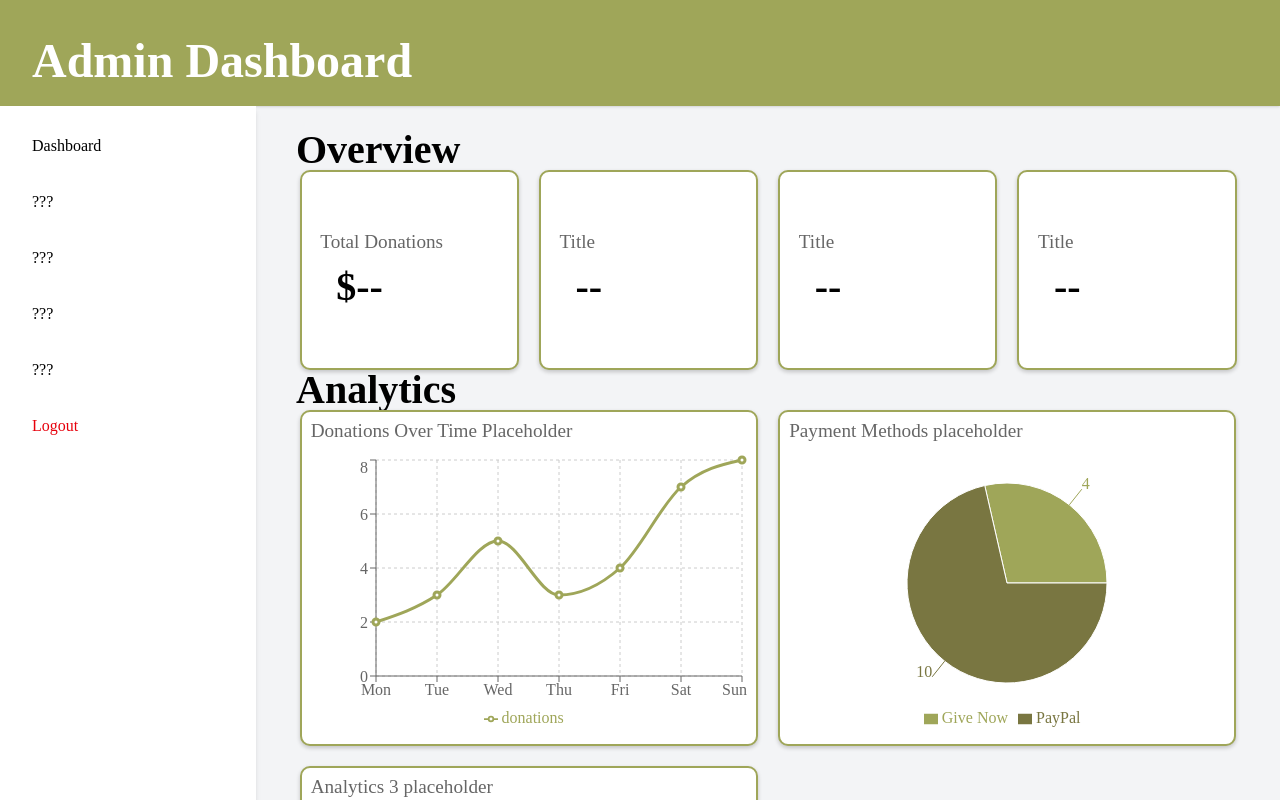
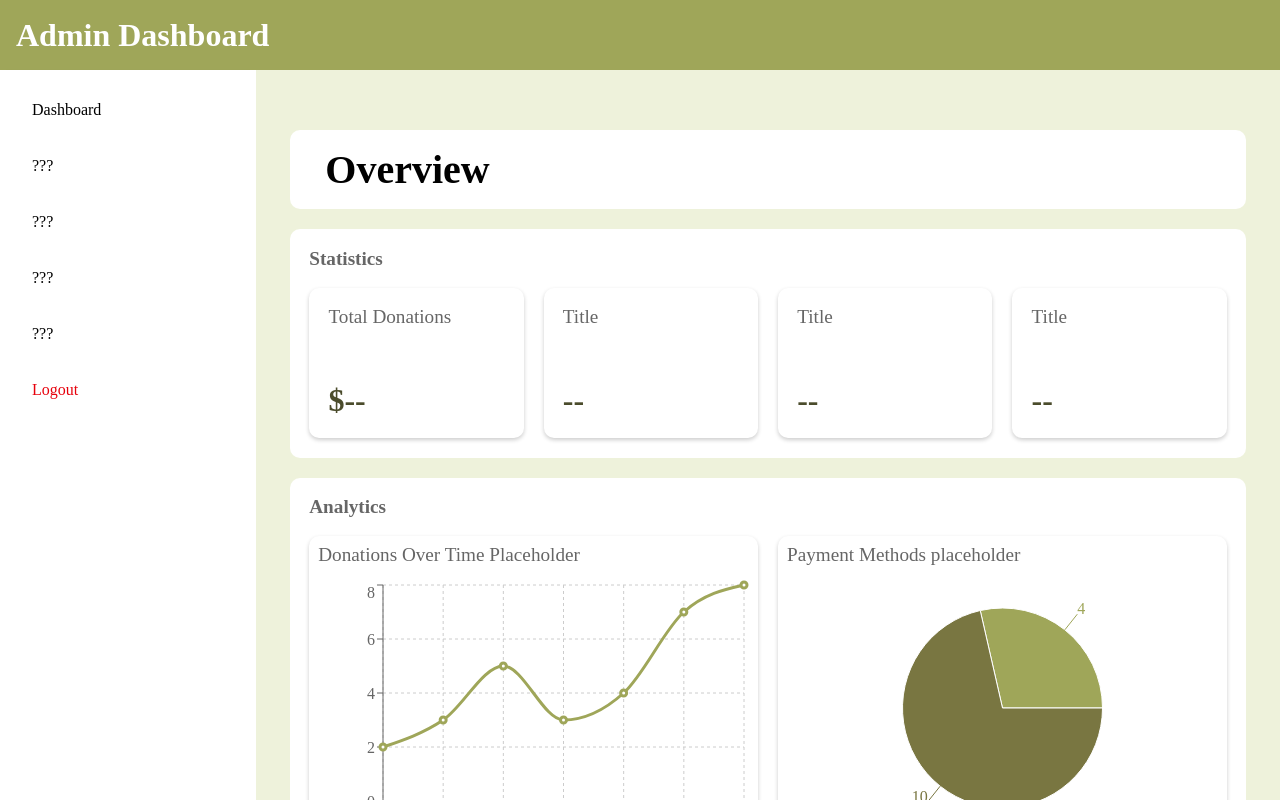
Before and after one commit to FritRin/Back-to-the-Bush-Koalas-New-Website-Development, a React app in the folder frontend/: page /admin in a window 1280 px wide. Shown: the top 800 px of the page. Built offline with nearby package versions, Linux system fonts and the light colour scheme; the HTML template or start-up script is replaced by a standard one.

Commit message:
Improved the css styling of the admin dashboard, adapted the adminPanelLayout into the same styling method used for the other parts of the website

```diff
--- a/frontend/src/components/StatisticDisplay.jsx
+++ b/frontend/src/components/StatisticDisplay.jsx
@@ -1,5 +1,3 @@
-import React from 'react';
-
 function StatisticCard({ title, value }) {
     return (
         <div className="adminStatisticDiv">
--- a/frontend/src/index.css
+++ b/frontend/src/index.css
@@ -373,58 +373,114 @@ p.emergencyNumber {
 }
 
 /* Admin Dashboard styles */
+.adminDashboard {
+  background-color: #EEF2DB;
+  min-height: 100vh;
+  padding: 1rem 0;
+}
 
-/* Statistic Card container */
-div.adminStatisticContainer {
+.adminDashboardOverview {
   display: flex;
-  flex-direction: row;
-  flex-wrap: nowrap;
-  justify-content: space-around;
+  flex-direction: column;
   gap: 20px;
+}
+
+.adminOverview {
+  display: flex;
+  align-items: center;
+  background-color: #ffffff;
+  border-radius: 10px;
+  padding: 2%;
   margin-left: 2%;
   margin-right: 2%;
 }
 
-/* Individual statistic cards */
-div.adminStatisticDiv {
+.adminOverview h2 {
+  color: #666666;
+  font-size: 1.8rem;
+  margin: 0;
+}
+
+
+/* Dahboard section containers */
+.adminSectionContainer {
   display: flex;
   flex-direction: column;
-  align-items: flex-start;
-  justify-content: center;
-  flex: 1;
-  height: 200px;
-  min-height: 200px;
   background-color: #ffffff;
-  border: 2px solid #9fa659;
   border-radius: 10px;
   padding: 2%;
+  gap: 20px;
+  margin-top: 20px;
+  margin-left: 1%;
+  margin-right: 1%;
+}
+
+/* Dashboard section titles */
+.adminSectionTitle {
+  color: #666666;
+  margin: 0;
+  font-size: 1.2rem;
+  font-weight: 600;
+}
+
+.adminStatisticWrapper {
+  display: flex;
+  flex-direction: row;
+  flex-wrap: nowrap;
+  gap: 20px;
+}
+
+/* Individual statistic cards */
+.adminStatisticDiv {
+  display: flex;
+  flex-direction: column;
+  justify-content: space-between;
+  flex: 1;
+  min-width: 0;
+  height: 150px;
+  min-height: 150px;
+  background-color: #ffffff;
+  border-radius: 10px;
+  padding: 1.2rem;
   box-shadow: 0 2px 4px rgba(0, 0, 0, 0.2);
   transition: transform 0.2s ease, box-shadow 0.2s ease;
 }
 
 /* Statistic card headings */
-div.adminStatisticDiv h3 {
+.adminStatisticDiv h3 {
   font-size: 1.2rem;
   font-weight: 500;
   color: #666666;
-  margin-top: 0;
-  margin-bottom: 15px;
+  margin: 0 0 10px 0;
 }
+
+.adminStatisticDiv h2 {
+  font-size: 2rem;
+  font-weight: 600;
+  color: #4b4c2c;
+  margin: 0;
+  line-height: 1.2;
+}
+
+/* Hover effects */
+.adminStatisticDiv:hover {
+  transform: translateY(-3px);
+  box-shadow: 0 8px 16px rgba(0, 0, 0, 0.2);
+}
+
+
 
 /* Analytics Grid */
 .adminAnalyticsGrid {
   display: grid;
   grid-template-columns: repeat(2, minmax(0,1fr));
   gap: 20px;
-  margin-left: 2%;
-  margin-right: 2%;
-  align-items: center;
+  align-items: stretch;
 }
 
 /* Individual analytics cards */
 .adminDonationAnalytics {
   background-color: #ffffff;
-  border: 2px solid #9fa659;
   border-radius: 10px;
   padding: 2%;
   box-shadow: 0 2px 4px rgba(0, 0, 0, 0.2);
@@ -444,3 +500,71 @@ div.adminStatisticDiv h3 {
   height: 280px;
   min-width: 0;
 }
+
+/* Admin Layout */
+.adminPanelLayout {
+  min-height: 100vh;
+  background-color: #EEF2DB;
+}
+
+.adminPanelHeader {
+  background-color: #9FA659;
+  color: #ffffff;
+  padding: 1rem;
+  box-shadow: 0 2px 4px rgba(0, 0, 0, 0.2);
+}
+
+.adminPanelHeader h1 {
+  font-size: 2rem;
+  font-weight: 700;
+  margin: 0;
+}
+
+.adminPanelContent {
+  display: flex;
+  min-height: 100vh;
+}
+
+.adminPanelMain {
+  flex: 1;
+  min-width: 0;
+  padding: 1.5rem;
+  background-color: #EEF2DB;
+}
+
+/* Admin Sidebar */
+
+.adminSidebar {
+  width: 16rem;
+  flex-shrink: 0;
+  background-color: #9FA659;
+  box-shadow: 0 2px 4px rgba(0, 0, 0, 0.2);
+  min-height: 100vh;
+  color: #ffffff;
+}
+
+.adminsidebarLinks {
+  display: flex;
+  flex-direction: column;
+  list-style: none;
+  margin: 0;
+  padding: 0;
+}
+
+.adminSidebarLink,
+.adminSidebarLogout {
+  display: block;
+  padding: 0.75rem 1rem;
+  border-radius: 0.5rem;
+  text-decoration: none;
+  color: #ffffff;
+  transition: background-color 0.2s ease;
+}
+
+.adminSidebarLink:hover {
+  background-color: #4b4c2c;
+}
+
+.adminSidebarLogout:hover {
+  background-color: #b91c1c;
+}
--- a/frontend/src/layouts/AdminPanelLayout.jsx
+++ b/frontend/src/layouts/AdminPanelLayout.jsx
@@ -3,20 +3,17 @@ import NavAdmin from "../components/NavAdmin";
 
 function AdminPanelLayout() {
   return (
-    <div className="min-h-screen bg-gray-100">
-      {/* Header */}
-      <header className="bg-[#9FA659] text-white p-4 shadow">
-        <h1 className="text-2xl font-bold">
-          Admin Dashboard
-        </h1>
-      </header>
+    <div className="adminPanelLayout">
 
-      <div className="flex">
-        {/* Main Content */}
+      <div className="adminPanelHeader">
+        <h1> Admin Dashboard</h1>
+      </div>
+
+      <div className="adminPanelContent">
         <NavAdmin />
-        <main className="flex-1 p-6">
+        <div className="adminPanelMain">
           <Outlet />
-        </main>
+        </div>
       </div>
     </div>
   );
--- a/frontend/src/pages/AdminDashboard.jsx
+++ b/frontend/src/pages/AdminDashboard.jsx
@@ -4,24 +4,26 @@ import DonationPieChart from "../components/DonationPieChart";
 
 function AdminDashboard() {
   return (
-    <div className="pageContainer">
+    <div className="adminDashboard">
+        <div className="adminSectionContainer adminDashboardOverview">
+                <h2>Overview</h2>
+            </div>
 
-        <div className="dashboardOverview">
-            <h2>Overview</h2>
+            <div className="adminSectionContainer">
+                <h3 className="adminSectionTitle">Statistics</h3>
 
-            <div className="adminStatisticContainer">
-                <StatisticCard title="Total Donations" value="$--" />
-                <StatisticCard title="Title" value="--" />
-                <StatisticCard title="Title" value="--" />
-                <StatisticCard title="Title" value="--" />
+                <div className="adminStatisticWrapper">
+                    <StatisticCard title="Total Donations" value="$--" />
+                    <StatisticCard title="Title" value="--" />
+                    <StatisticCard title="Title" value="--" />
+                    <StatisticCard title="Title" value="--" />
             </div>
         </div>
 
-        <div className="dashboardAnalytics">
-            <h2>Analytics</h2>
+        <div className="adminSectionContainer">
+            <h3 className="adminSectionTitle">Analytics</h3>
 
             <div className="adminAnalyticsGrid">
-
                 <div className="adminDonationAnalytics">
                     <h3>Donations Over Time Placeholder</h3>
                     <DonationLineChart />
```
